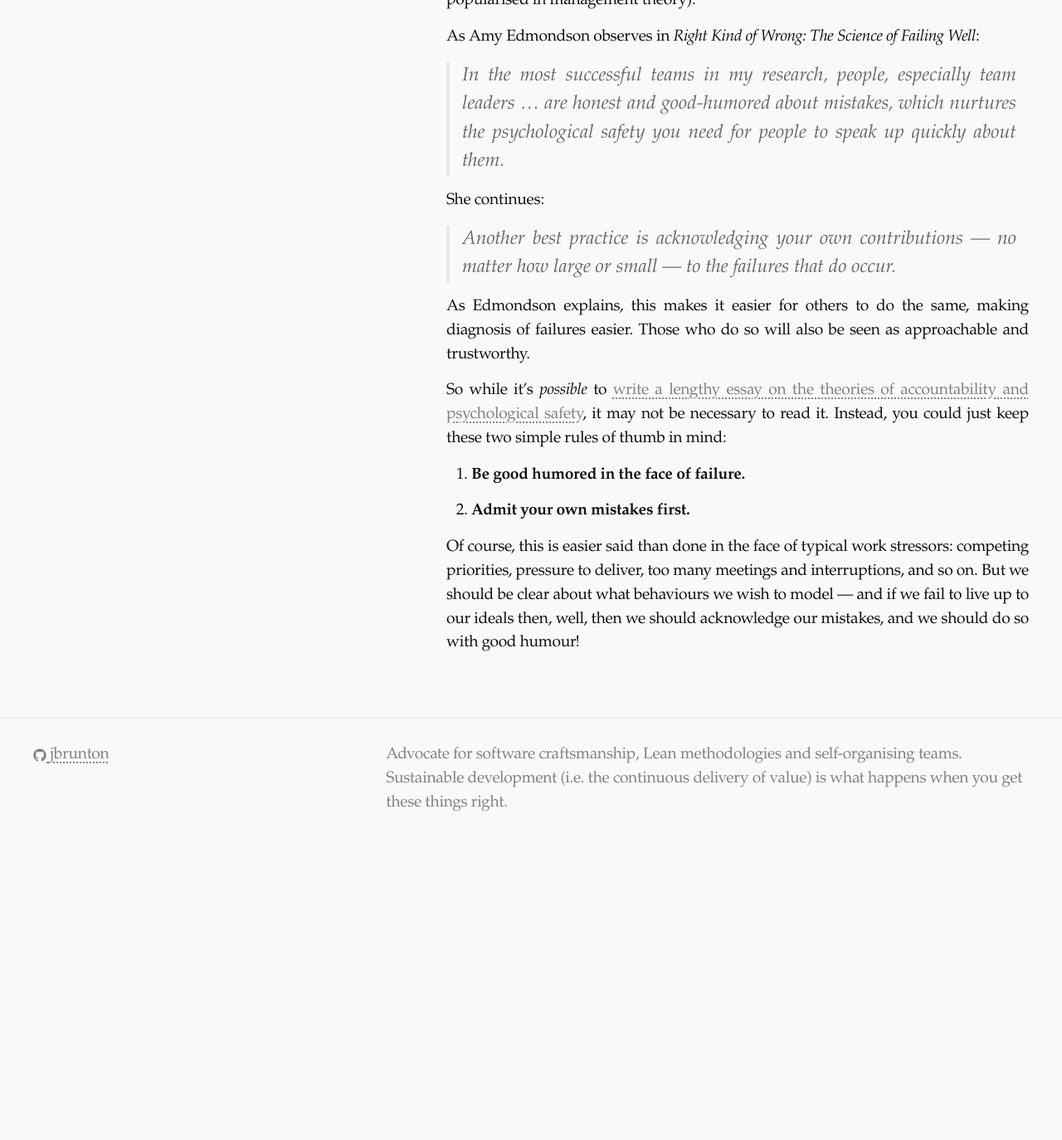
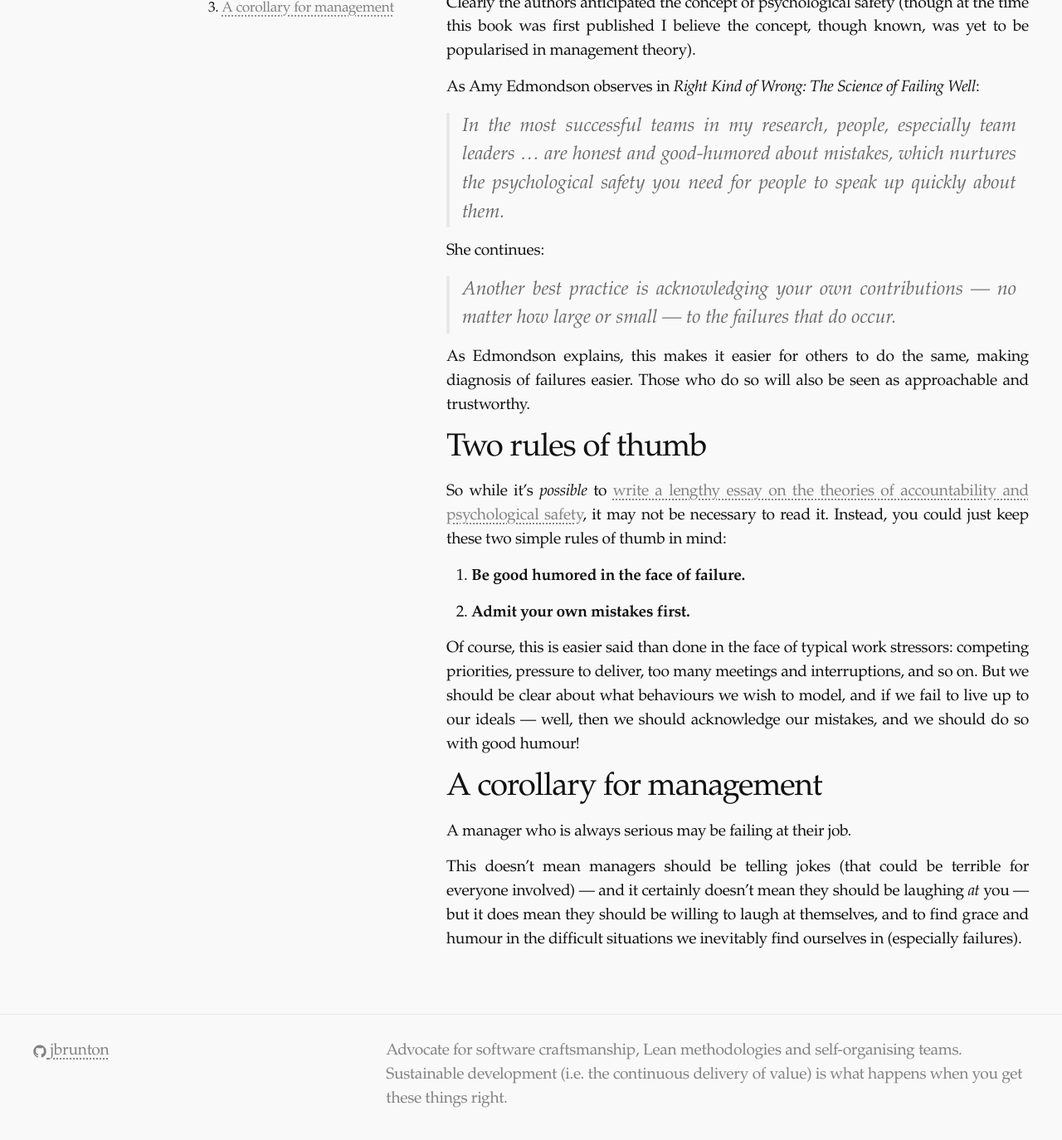
Before and after one commit to jbrunton/jbrunton.com, a Jekyll site: the page built from _posts/2025-02-23-our-work-is-too-important-to-take-seriously.md, in a window 1280 px wide and 1400 px high, scrolled down 350 px. Shown: the top 1374 px of the window at 83% size. Built offline with Jekyll 4.4.1, drawn with Linux system fonts in a browser that asks for light colours; some web fonts are replaced; before the commit the page ends 1393 px from its top, so only the background shows below that; some of the changed text lies outside the part shown.

Commit message:
titles and corollary

```diff
--- a/_posts/2025-02-23-our-work-is-too-important-to-take-seriously.md
+++ b/_posts/2025-02-23-our-work-is-too-important-to-take-seriously.md
@@ -5,6 +5,8 @@ date: 2025-02-23
 tags:
   - group dynamics
 ---
+
+# The importance of good humour
 
 This quote, suggested as a motto for setting the atmosphere for effective feedback by the authors of *What Did You Say? The Art of Giving and Receiving Feedback*, has stayed with me:
 
@@ -24,9 +26,17 @@ She continues:
 
 As Edmondson explains, this makes it easier for others to do the same, making diagnosis of failures easier. Those who do so will also be seen as approachable and trustworthy.
 
+# Two rules of thumb
+
 So while it's _possible_ to [write a lengthy essay on the theories of accountability and psychological safety](https://www.jbrunton.com/2025/02/20/what-we-should-mean-by-accountability.html), it may not be necessary to read it. Instead, you could just keep these two simple rules of thumb in mind:
 
 1. **Be good humored in the face of failure.**
 2. **Admit your own mistakes first.**
 
-Of course, this is easier said than done in the face of typical work stressors: competing priorities, pressure to deliver, too many meetings and interruptions, and so on. But we should be clear about what behaviours we wish to model &mdash; and if we fail to live up to our ideals then, well, then we should acknowledge our mistakes, and we should do so with good humour!
+Of course, this is easier said than done in the face of typical work stressors: competing priorities, pressure to deliver, too many meetings and interruptions, and so on. But we should be clear about what behaviours we wish to model, and if we fail to live up to our ideals &mdash; well, then we should acknowledge our mistakes, and we should do so with good humour!
+
+# A corollary for management
+
+A manager who is always serious may be failing at their job.
+
+This doesn't mean managers should be telling jokes (that could be terrible for everyone involved) &mdash; and it certainly doesn't mean they should be laughing _at_ you &mdash; but it does mean they should be willing to laugh at themselves, and to find grace and humour in the difficult situations we inevitably find ourselves in (especially failures).
```
